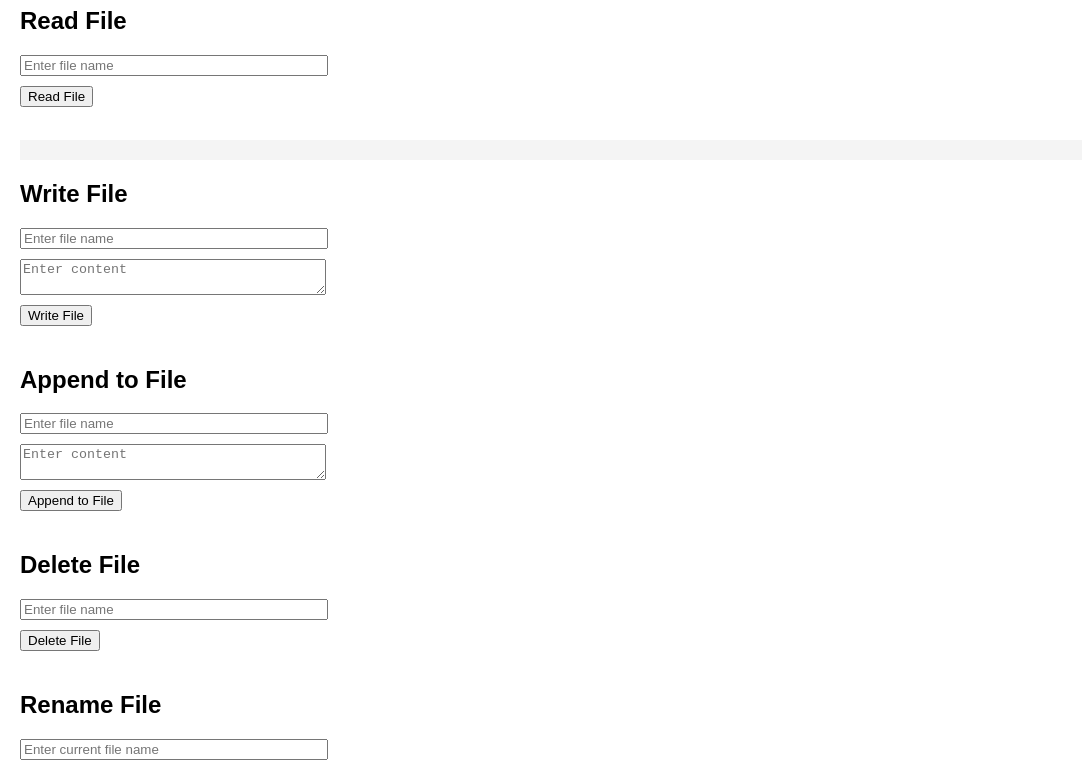
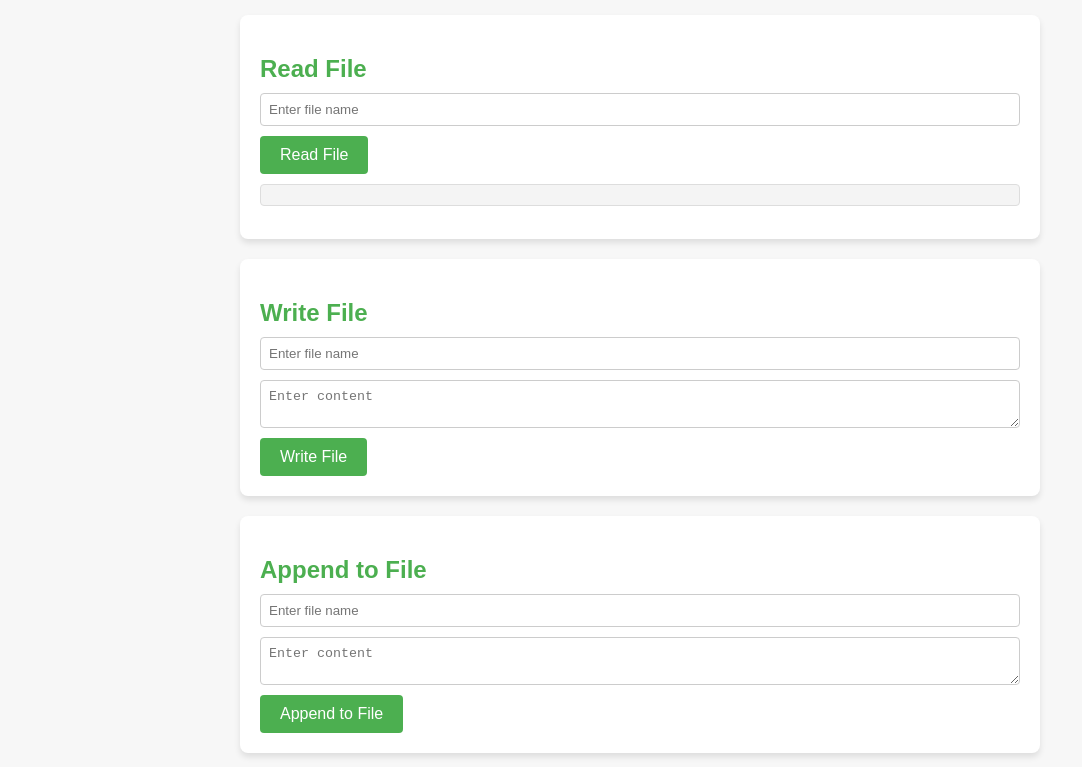
Before and after one commit to mohammadkhashashneeh/File-manager-app-wordOnly, a website: page public/index.html in a window 1280 px wide. Shown: the part 73-840 px from the top of the page, without its empty margins (0-1082 px from the left). Drawn offline with Linux system fonts and the light colour scheme.

Commit message:
word only

```diff
--- a/public/index.html
+++ b/public/index.html
@@ -2,15 +2,47 @@
 <html lang="en">
 <head>
   <meta charset="UTF-8">
+  <meta name="viewport" content="width=device-width, initial-scale=1.0">
   <title>File Manager</title>
   <style>
-    body { font-family: Arial, sans-serif; margin: 20px; }
-    input, textarea { display: block; margin-bottom: 10px; width: 300px; }
-    button { margin-bottom: 20px; }
-    pre { background: #f4f4f4; padding: 10px; }
+    body { font-family: Arial, sans-serif; margin: 20px; background-color: #f7f7f7; color: #333; }
+    h1 { color: #4CAF50; text-align: center; margin-bottom: 30px; }
+    section { background-color: #fff; padding: 20px; margin-bottom: 20px; border-radius: 8px; box-shadow: 0 4px 6px rgba(0, 0, 0, 0.1); }
+    h2 { color: #4CAF50; margin-bottom: 10px; }
+    input, textarea {
+      display: block;
+      margin-bottom: 10px;
+      width: 100%;
+      padding: 8px;
+      border: 1px solid #ccc;
+      border-radius: 4px;
+      box-sizing: border-box;
+    }
+    button {
+      padding: 10px 20px;
+      background-color: #4CAF50;
+      color: white;
+      border: none;
+      border-radius: 4px;
+      cursor: pointer;
+      font-size: 16px;
+      transition: background-color 0.3s;
+    }
+    button:hover { background-color: #45a049; }
+    pre {
+      background: #f4f4f4;
+      padding: 10px;
+      border-radius: 4px;
+      border: 1px solid #ddd;
+      white-space: pre-wrap;
+      word-wrap: break-word;
+      margin-top: 10px;
+    }
+    .container { max-width: 800px; margin: 0 auto; }
   </style>
 </head>
 <body>
+  <div class="container">
     <h1>File Manager</h1>
 
     <section>
@@ -58,6 +90,7 @@
       <input type="text" id="deleteDirName" placeholder="Enter directory name">
       <button onclick="deleteDirectory()">Delete Directory</button>
     </section>
+  </div>
 
   <script src="script.js"></script>
 </body>
```
Lines whose indentation alone changed are shown as unchanged.
